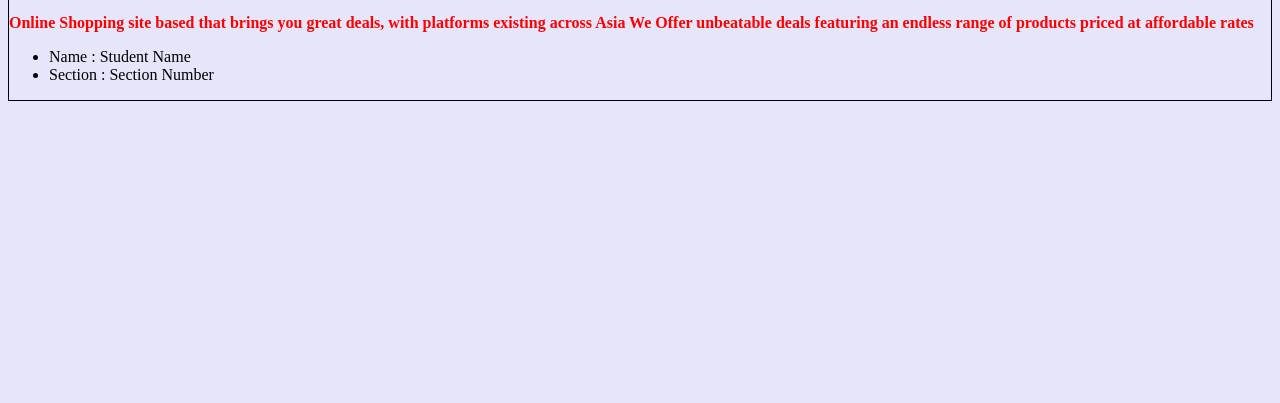
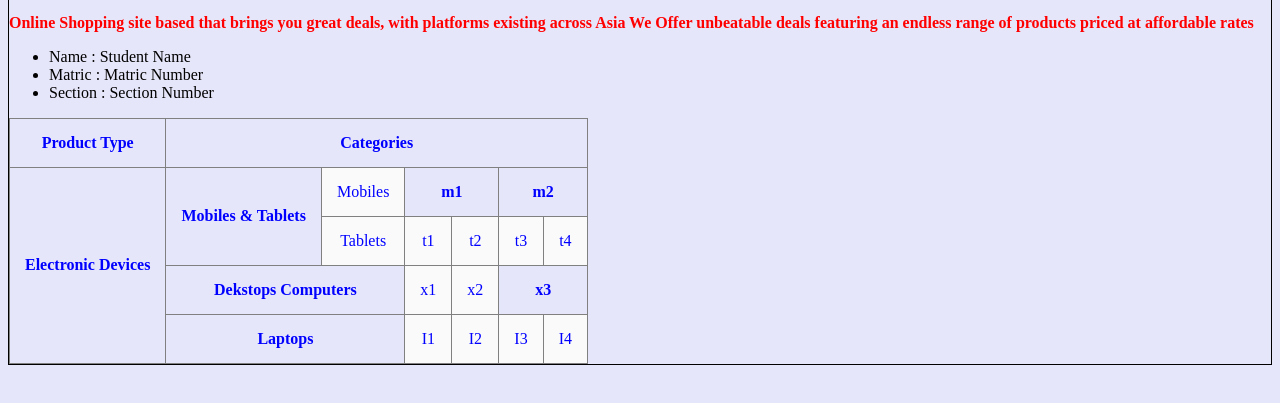
Before and after one commit to shch15/TutorialSec2, a plain HTML site: page index.html in a window 1280 px wide. Shown: the part 141-544 px from the top of the page. Drawn offline with Linux system fonts and the light colour scheme.

Commit message:
Update index.html

```diff
--- a/index.html
+++ b/index.html
@@ -24,8 +24,44 @@
     <p>Online Shopping site based that brings you great deals, with platforms existing across Asia We Offer unbeatable deals featuring an endless range of products priced at affordable rates</p>
 
     <ul>
-      <li>Name    : Student Name</li>
-      <li>Section : Section Number</li>
+      <li> Name    : Student Name</li>
+      <li> Matric  : Matric Number</li>
+      <li> Section : Section Number</li>
     </ul>
+
+    <table>
+      <tr>
+        <th>Product Type</th>
+        <th colspan="6">Categories </th>
+      </tr>
+      <tr>
+        <th rowspan="4">Electronic Devices</th>
+        <th rowspan="2">Mobiles & Tablets</th>
+        <td>Mobiles</td>
+        <th colspan="2">m1</td>
+        <th colspan="2">m2</td>
+      </tr>
+      <tr>
+        <td>Tablets</td>
+        <td>t1</td>
+        <td>t2</td>
+        <td>t3</td>
+        <td>t4</td>
+      </tr>
+      <tr>
+        <th colspan="2">Dekstops Computers</th>
+        <td>x1</td>
+        <td>x2</td>
+        <th colspan="2">x3</th>
+      </tr>
+      <tr>
+        <th colspan="2">Laptops</th>
+        <td>I1</td>
+        <td>I2</td>
+        <td>I3</td>
+        <td>I4</td>
+      </tr>
+
+    </table>
   </body>
 </html>
```
